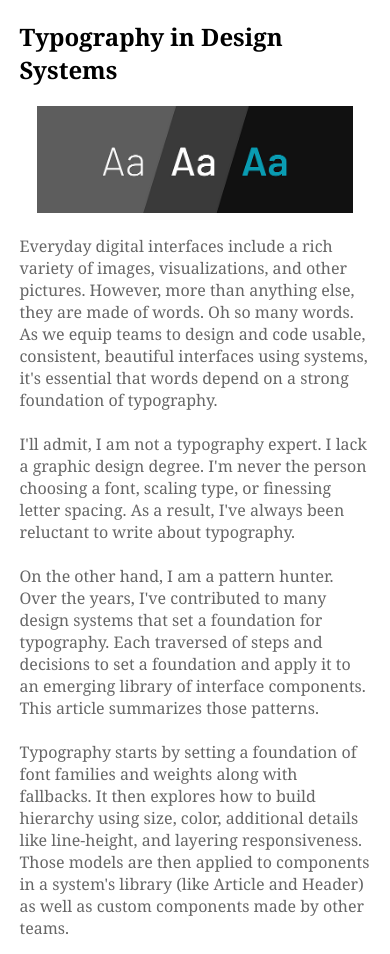
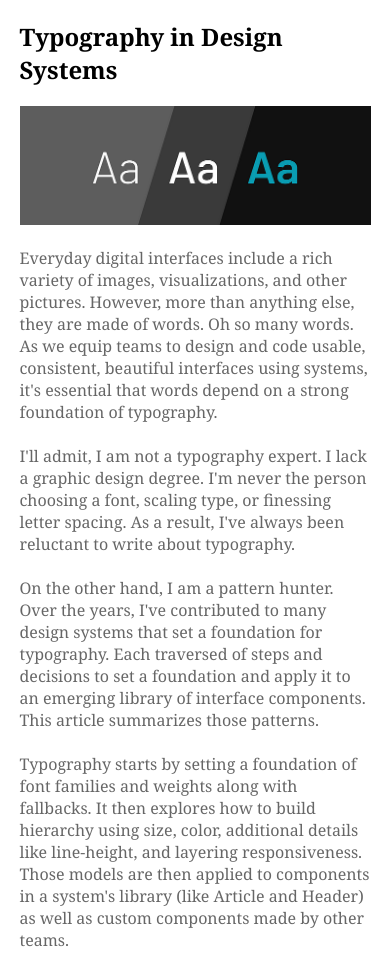
Before and after one commit to buriburi-nik/CSS_hw-3, a plain HTML site: page index.html in a window 390 px wide. Shown: the top 954 px of the page. Drawn offline with Linux system fonts and the light colour scheme.

Commit message:
remove test.css and modifed html css file

```diff
--- a/index.html
+++ b/index.html
@@ -9,7 +9,7 @@
 <body>
     <div class="container">
         <h2 class="heading">Typography in Design Systems</h2>
-        <div class="boo"><img src="1.png" alt=""><br></div>
+        <img src="1.png" alt=""><br>
 
         <p>Everyday digital interfaces include a rich variety of images, visualizations, and other pictures. However, more than anything else, they are made of words. Oh so many words. As we equip teams to design and code usable, consistent, beautiful interfaces using systems, it's essential that words depend on a strong foundation of typography.</p><br>
 
--- a/styles.css
+++ b/styles.css
@@ -4,7 +4,7 @@
     box-sizing: border-box;
 }
 
-.container, .boo {
+.container {
     font-family: Cambria, Cochin, Georgia, Times, 'Times New Roman', serif;
     width: 30%;
     margin: auto;
@@ -13,7 +13,7 @@
 }
 
 img {
-    width: 100%;
+
     max-width: 700px;
     align-self: center;
 }
@@ -40,6 +40,8 @@ p {
 
     img {
         max-width: 100%;
+        justify-content: center;
+        align-items: center;
     }
 
     iframe {
```
